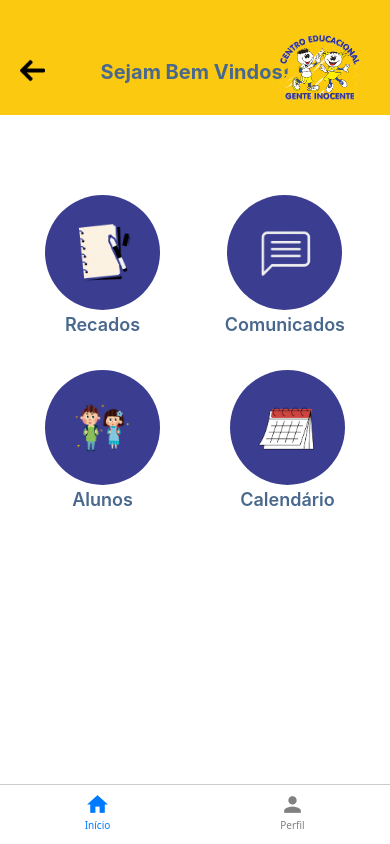
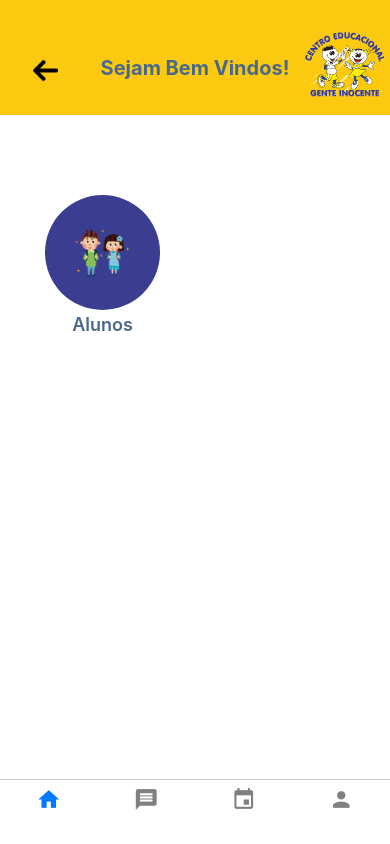
Before and after one commit to Breno-Duarte23/FE-Board-GI, a React Native app: screen /Home in a window 390 px wide. Built offline with nearby package versions, Linux system fonts and the light colour scheme.

Commit message:
feat: alterando navegaçao do aplicativo

```diff
--- a/package.json
+++ b/package.json
@@ -26,11 +26,12 @@
     "react-native-get-random-values": "~1.11.0",
     "react-native-reanimated": "~3.17.4",
     "react-native-safe-area-context": "5.4.0",
-    "react-native-screens": "~4.10.0"
+    "react-native-screens": "~np4.10.0"
   },
   "devDependencies": {
     "@babel/core": "^7.26.0",
     "@expo/cli": "^0.24.12",
+    "@react-native-community/cli": "^18.0.0",
     "expo": "^53.0.8"
   },
   "private": true
--- a/src/components/BottomTabs.jsx
+++ b/src/components/BottomTabs.jsx
@@ -4,6 +4,8 @@ import Icon from 'react-native-vector-icons/MaterialIcons';
 
 import TelaInicial from '../screens/TelaInicial';
 import PerfilScreen from '../screens/PerfilScreen';
+import Comunicados from '../screens/Comunicados';
+import Calendario from '../screens/Calendario';
 
 const Tab = createBottomTabNavigator();
 
@@ -14,9 +16,10 @@ const BottomTabs = () => {
                 headerShown: false,
                 tabBarActiveTintColor: '#007bff',
                 tabBarInactiveTintColor: 'gray',
+                tabBarShowLabel: false,
                 tabBarStyle: {
                     backgroundColor: '#fff',
-                    height: 60,
+                    height: 65,
                     borderTopWidth: 0.5,
                     borderTopColor: '#ccc',
                 },
@@ -26,6 +29,12 @@ const BottomTabs = () => {
                     switch (route.name) {
                         case 'Início':
                             iconName = 'home';
+                            break;
+                        case 'Comunicados':
+                            iconName = 'message';
+                            break;
+                        case 'Calendário':
+                            iconName = 'event';
                             break;
                         case 'Perfil':
                             iconName = 'person';
@@ -39,6 +48,8 @@ const BottomTabs = () => {
             })}
         >
             <Tab.Screen name="Início" component={TelaInicial} />
+            <Tab.Screen name="Comunicados" component={Comunicados} />
+            <Tab.Screen name="Calendário" component={Calendario} />
             <Tab.Screen name="Perfil" component={PerfilScreen} />
         </Tab.Navigator>
     );
--- a/src/components/Header.jsx
+++ b/src/components/Header.jsx
@@ -4,9 +4,10 @@ import { View, Text, Image, TouchableOpacity, StyleSheet } from 'react-native';
 const Header = ({ title, onBackPress, navigation }) => {
     return (
         <View style={styles.header}>
+            {onBackPress ? (
                 <TouchableOpacity
                     onPress={onBackPress}
-                style={styles.backButton}
+                    style={styles.sideButton}
                     hitSlop={{ top: 60, bottom: 60, left: 60, right: 60 }}
                 >
                     <Image
@@ -14,10 +15,15 @@ const Header = ({ title, onBackPress, navigation }) => {
                         source={require('../../assets/seta-esquerda.png')}
                     />
                 </TouchableOpacity>
+            ) : (
+                <View style={styles.sideButton} />
+            )}
 
+            <View style={styles.titleContainer}>
                 <Text style={styles.headerText} numberOfLines={1}>{title}</Text>
+            </View>
 
-            <TouchableOpacity onPress={() => navigation?.navigate('Home')}>
+            <TouchableOpacity onPress={() => navigation?.navigate('Home')} style={styles.sideButton}>
                 <Image
                     style={styles.headerImg}
                     source={require('../../assets/LogoGISemFundo.png')}
@@ -36,32 +42,35 @@ const styles = StyleSheet.create({
         justifyContent: 'space-between',
         paddingHorizontal: 20,
     },
+    sideButton: {
+        width: 50,
+        height: 100,
+        justifyContent: 'center',
+        alignItems: 'center',
+    },
+    titleContainer: {
+        flex: 1,
+        alignItems: 'center',
+        justifyContent: 'center',
+        height: 100,
+    },
     headerText: {
-        position: 'absolute',
-        top: 60,
-        left: 0,
-        right: 0,
-        textAlign: 'center',
         color: "#49688d",
         fontSize: 20,
         fontWeight: 'bold',
+        textAlign: 'center',
+        marginTop: 20
     },
     headerImg: {
         width: 100,
         height: 100,
         resizeMode: 'contain',
-        marginTop: 20
+        marginTop: 15,
     },
     backArrow: {
         width: 25,
         height: 25,
         resizeMode: 'contain',
-    },
-    backButton: {
-        width: 25,
-        height: 25,
-        justifyContent: 'center',
-        alignItems: 'center',
         marginTop: 25,
     },
 });
--- a/src/screens/Calendario.js
+++ b/src/screens/Calendario.js
@@ -2,14 +2,10 @@ import React from 'react';
 import { StyleSheet, Text, View } from 'react-native';
 import Header from '../components/Header';
 
-const Calendario = ({ navigation }) => {
+const Calendario = () => {
     return (
         <View style={styles.mainContainer}>
-            <Header
-                title="Calendário"
-                onBackPress={() => navigation.navigate('Home')}
-                navigation={navigation}
-            />
+            <Header title="Calendário" />
             <Text style={styles.text}>Calendário</Text>
         </View>
     );
--- a/src/screens/Comunicados.js
+++ b/src/screens/Comunicados.js
@@ -2,14 +2,10 @@ import React from 'react';
 import { StyleSheet, Text, View } from 'react-native';
 import Header from '../components/Header';
 
-const Comunicados = ({ navigation }) => {
+const Comunicados = () => {
     return (
         <View style={styles.mainContainer}>
-            <Header
-                title="Comunicados"
-                onBackPress={() => navigation.navigate('Home')}
-                navigation={navigation}
-            />
+            <Header title="Comunicados" />
             <Text style={styles.text}>Comunicados</Text>
         </View>
     );
--- a/src/screens/Recados.js
+++ b/src/screens/Recados.js
@@ -2,10 +2,10 @@ import React from 'react';
 import { StyleSheet, Text, View } from 'react-native';
 import Header from '../components/Header';
 
-const Recados = ({ navigation }) => {
+const Recados = () => {
     return (
         <View style={styles.mainContainer}>
-            <Header title="Recados" onBackPress={() => navigation.navigate('Home')} />
+            <Header title="Recados" />
             <Text style={styles.text}>Recados</Text>
         </View>
     );
--- a/src/screens/TelaInicial.js
+++ b/src/screens/TelaInicial.js
@@ -30,24 +30,9 @@ const TelaInicial = ({ navigation }) => {
             <View style={styles.body}>
                 <View style={styles.btnsContainer}>
                     <MenuButton
-                        label="Recados"
-                        imageSource={require('../../assets/book.png')}
-                        onPress={() => navigation.navigate('Recados')}
-                    />
-                    <MenuButton
-                        label="Comunicados"
-                        imageSource={require('../../assets/comunicados.png')}
-                        onPress={() => navigation.navigate('Comunicados')}
-                    />
-                    <MenuButton
                         label="Alunos"
                         imageSource={require('../../assets/aluno.png')}
                         onPress={() => navigation.navigate('Alunos')}
-                    />
-                    <MenuButton
-                        label="Calendário"
-                        imageSource={require('../../assets/calendario.png')}
-                        onPress={() => navigation.navigate('Calendario')}
                     />
                 </View>
             </View>
```
Also changed, not shown: 1 other file (tests, documents, lock files or other folders). Lines whose indentation alone changed are shown as unchanged.
